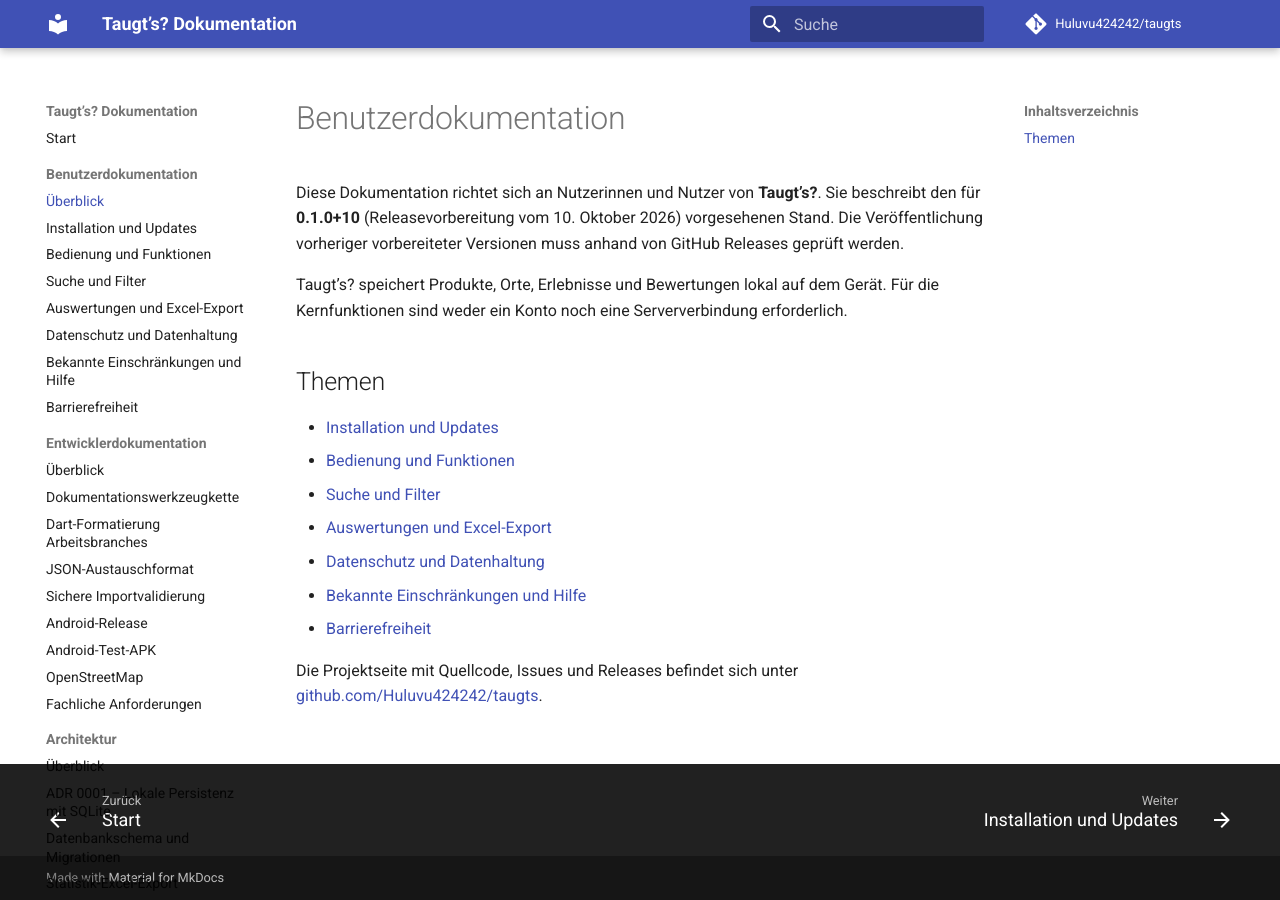
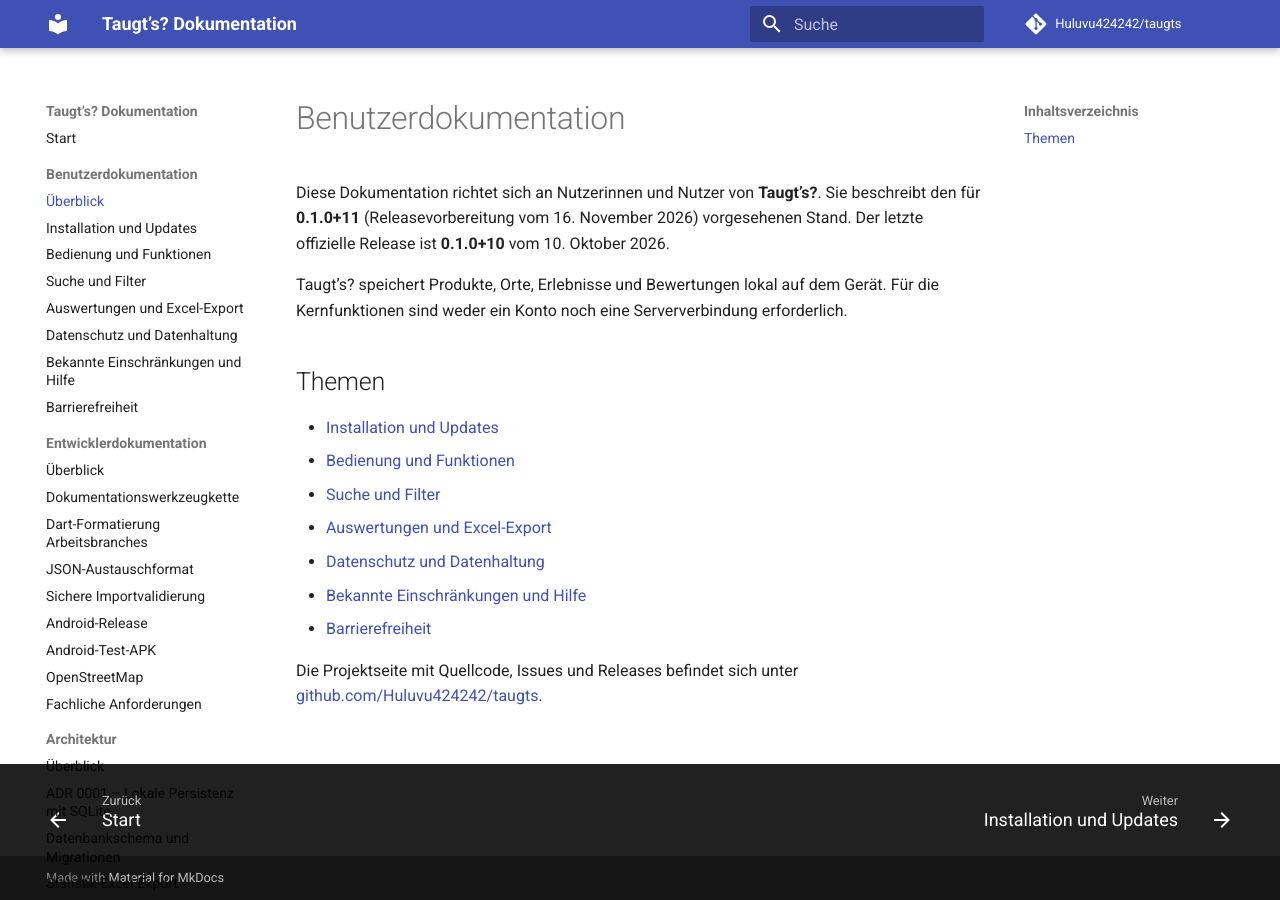
Before and after one commit to Huluvu424242/taugts, an MkDocs documentation site: the page built from docs/benutzer/index.md, in a window 1280 px wide. Built offline with MkDocs 1.6.1 and Material for MkDocs 9.7.7, drawn with Linux system fonts in a browser that asks for light colours; comment, search, counter and statistics services are not loaded.

Commit message:
Story #304: Release 0.1.0+11 – docs/benutzer/index.md

```diff
--- a/docs/benutzer/index.md
+++ b/docs/benutzer/index.md
@@ -1,6 +1,6 @@
 # Benutzerdokumentation
 
-Diese Dokumentation richtet sich an Nutzerinnen und Nutzer von **Taugt’s?**. Sie beschreibt den für **0.1.0+10** (Releasevorbereitung vom 10. Oktober 2026) vorgesehenen Stand. Die Veröffentlichung vorheriger vorbereiteter Versionen muss anhand von GitHub Releases geprüft werden.
+Diese Dokumentation richtet sich an Nutzerinnen und Nutzer von **Taugt’s?**. Sie beschreibt den für **0.1.0+11** (Releasevorbereitung vom 16. November 2026) vorgesehenen Stand. Der letzte offizielle Release ist **0.1.0+10** vom 10. Oktober 2026.
 
 Taugt’s? speichert Produkte, Orte, Erlebnisse und Bewertungen lokal auf dem Gerät. Für die Kernfunktionen sind weder ein Konto noch eine Serververbindung erforderlich.
 
```
